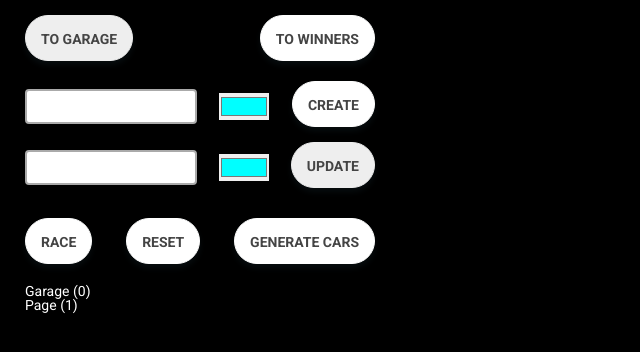
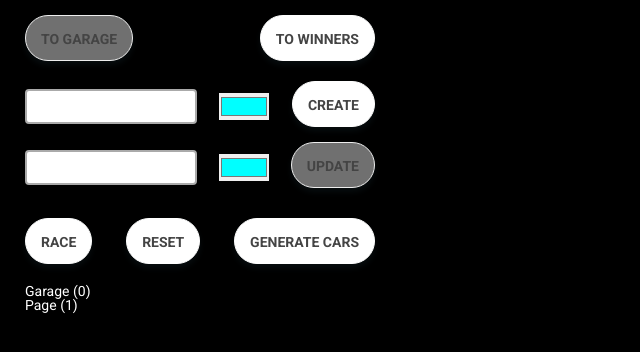
Before and after one commit to Adam0091/asycn-race, a website built with webpack: page index.html in a window 1280 px wide. Shown: the whole page, without its empty margins (0-640 px from the left). Built offline with nearby package versions, Linux system fonts and the light colour scheme; files whose address does not match are found by name.

Commit message:
fix: changed the background color for the disabled button

```diff
--- a/src/style/base/base.scss
+++ b/src/style/base/base.scss
@@ -33,7 +33,7 @@
 	background-color: #808080;
 }
 .button:disabled {
-	background-color: #eee;
+	background-color: rgb(112, 112, 112);
 	border-color: #eee;
 	color: #444;
 	cursor: not-allowed;
```
